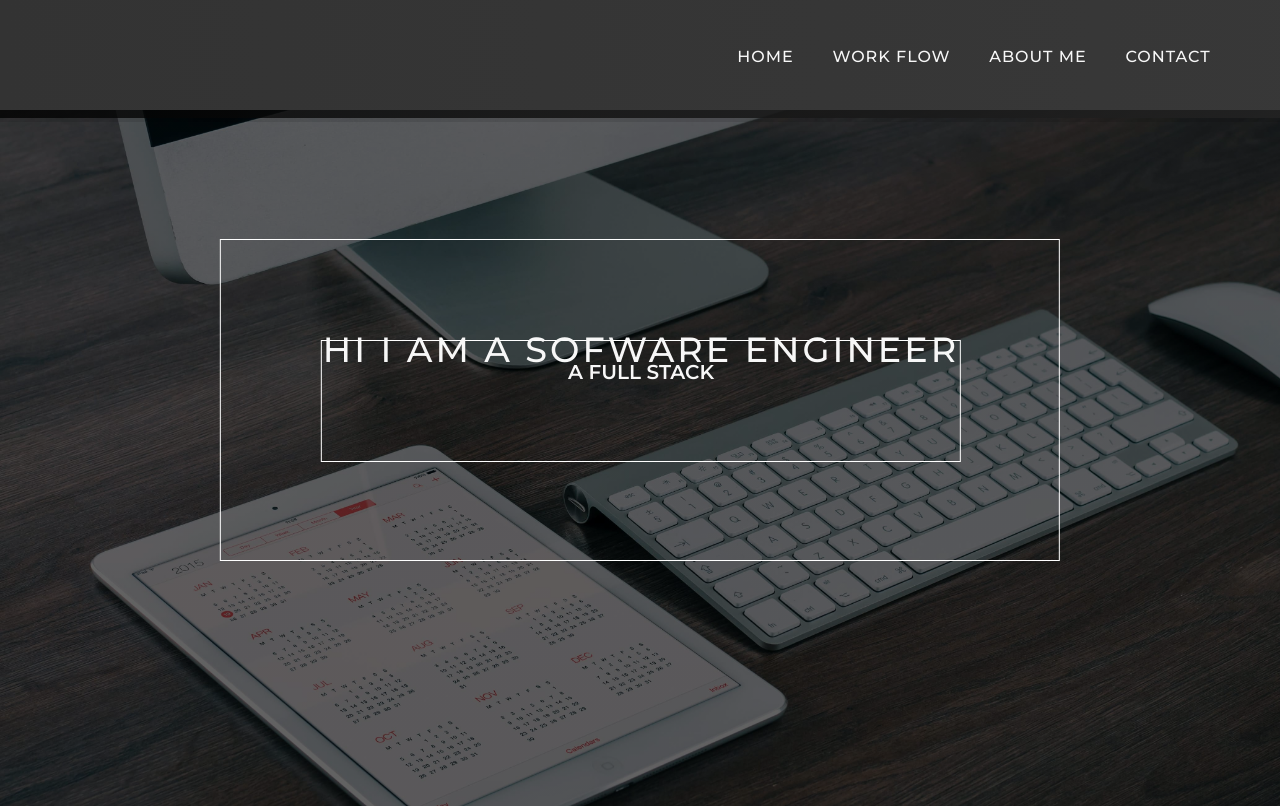
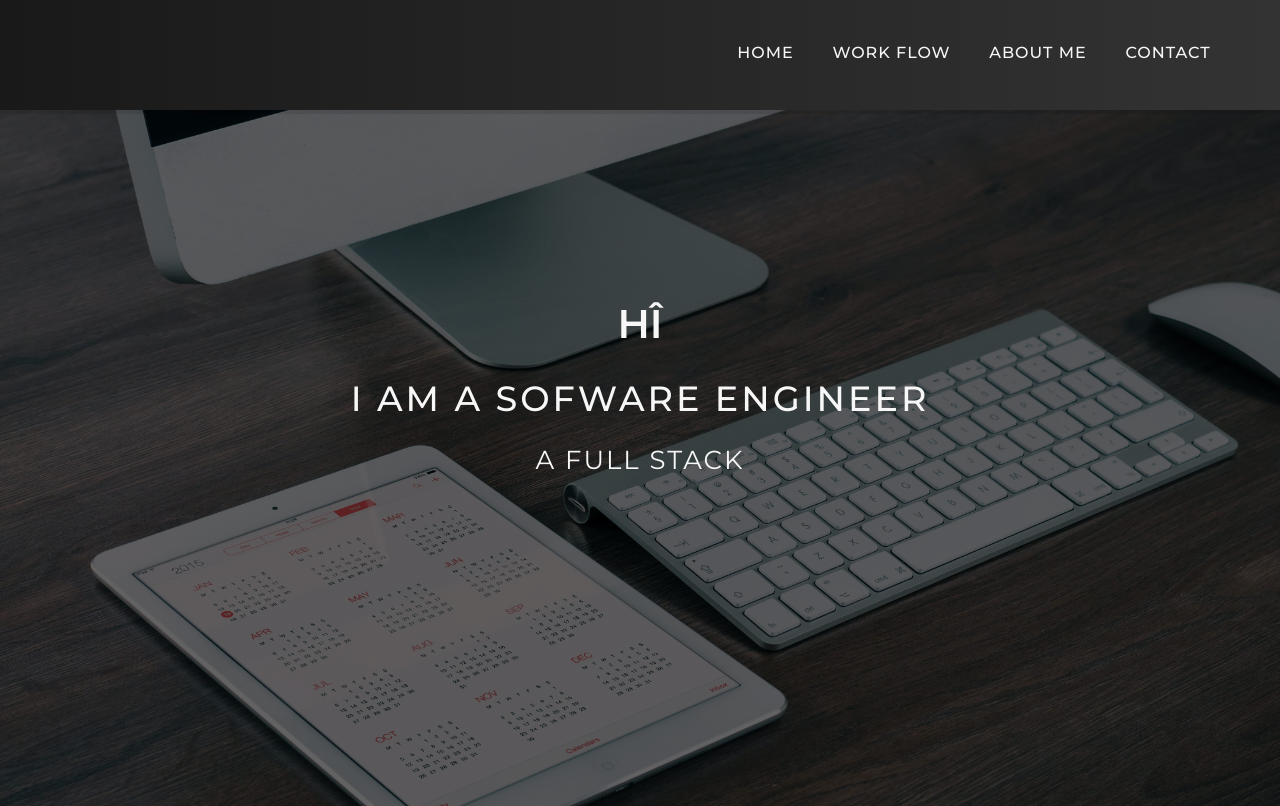
Before and after one commit to Atash3000/personal-portofolio, a React (Create React App) app: page / in a window 1280 px wide. Built offline with nearby package versions, Linux system fonts and the light colour scheme.

Commit message:
add heading

```diff
--- a/src/components/Header/Header.scss
+++ b/src/components/Header/Header.scss
@@ -20,8 +20,8 @@
   }
 
 
-  background-image: linear-gradient(to right,rgba(#000,.8),rgba(#222,.9));
-  height:11.8rem;
+  background-image: linear-gradient(to right,rgba(#000,.9),rgba(#000,.8));
+  height:11rem;
 
   @include responsive(tablet-land){
       text-align: center;
--- a/src/components/HomeSlider/HomeSlider.js
+++ b/src/components/HomeSlider/HomeSlider.js
@@ -11,8 +11,11 @@ function HomeSlider() {
       <div className="image-container">
         <div className="text-box">
           <h1 className="heading">
+              <span className="heading--greet">
+              h&#206;
+            </span>
             <span className="heading--main">
-              hi i am a sofware engineer
+              i am a sofware engineer
             </span>
             <span className="heading--sub">a full stack</span>
           </h1>
--- a/src/components/HomeSlider/HomeSlider.scss
+++ b/src/components/HomeSlider/HomeSlider.scss
@@ -1,3 +1,8 @@
+@import '../../sass/mixins';
+@import '../../sass/animations';
+
+
+
 .image-slider{
 
 height:100%;
@@ -15,37 +20,95 @@ height:100%;
 }
 
 .text-box{
+display:flex;
+ height:100%;
+ align-items:center;
+ justify-content:center;
 
-  height:12rem;
-  max-width:114rem;
-  position: absolute;
-  top:50%;
-  left:50%;
-  transform:translate(-50%,-50%);
-  border:1px solid white;
-  padding:10rem;
-  //height:25rem;
+
+  @include responsive(phone){
+    max-width:100%;
+     padding:0rem;
+  }
 
 }
 
 .heading{
-  border:1px solid white;
+  flex:0 0 100%;
+  height:50%;
+
   color:#f7f7f7;
   text-transform: uppercase;
   text-align: center;
-  display:block;
-    width:100%;
-    height:100%;
+  display:flex;
+  flex-direction: column;
+    line-height: 2;
+     @include responsive(phone){
+    line-height: 2;
+  }
+
+  &--greet{
+    font-size:4rem;
+    animation: moveToDown 1s ease forwards;
+        animation-duration: 2s;
+        animation-timing-function: ease;
+        animation-delay: 0s;
+        animation-iteration-count: 1;
+        animation-direction: normal;
+        animation-fill-mode: forwards;
+        animation-play-state: running;
+
+        @include responsive(phone){
+          font-size:3rem;
+
+        }
+  }
+
 
 &--main{
   white-space: nowrap;
   font-size:3.5rem;
   letter-spacing:3px;
   font-weight: 500;
+  display:block;
+
+  animation: moveToDown 1s ease forwards;
+  animation-duration: 3s;
+  animation-timing-function: ease;
+  animation-delay: 0s;
+  animation-iteration-count: 1;
+  animation-direction: normal;
+  animation-fill-mode: forwards;
+  animation-play-state: running;
+    @include responsive(phone){
+    font-size:2.3rem;
+  letter-spacing:1px;
+  font-weight: 400;
+
+  }
+
+  //margin-bottom:5rem;
 
 }
 
 &--sub{
   display:block;
+  font-size:2.6rem;
+  letter-spacing:2px;
+  font-weight: 400;
+
+  animation: moveToLeft 1s ease forwards;
+  animation-duration: 4s;
+  animation-timing-function:ease-out;
+  animation-delay: 0s;
+  animation-iteration-count: 1;
+  animation-direction: normal;
+  animation-fill-mode: forwards;
+  animation-play-state:running;
+    @include responsive(phone){
+    font-size:1.7rem;
+    letter-spacing:1px;
+    font-weight: 300;
+  }
 }
 }
--- a/src/sass/_animations.scss
+++ b/src/sass/_animations.scss
@@ -27,3 +27,40 @@
     }
   }
 }
+
+
+@keyframes moveToDown{
+  0%{
+    opacity:0;
+    transform:translateY(-100rem)
+  }
+  80%{
+    opacity:0.3;
+    transform:translateY(-70rem)
+  }
+  100%{
+    opacity:1;
+    transform:translateY(0);
+  }
+}
+
+
+@keyframes moveToLeft{
+  0%{
+    opacity:0;
+    transform:translateX(100rem)
+  }
+
+
+
+  80%{
+    opacity:0;
+    transform:translateX(-5rem)
+  }
+
+
+  100%{
+    opacity:1;
+    transform:translateX(0);
+  }
+}
```
